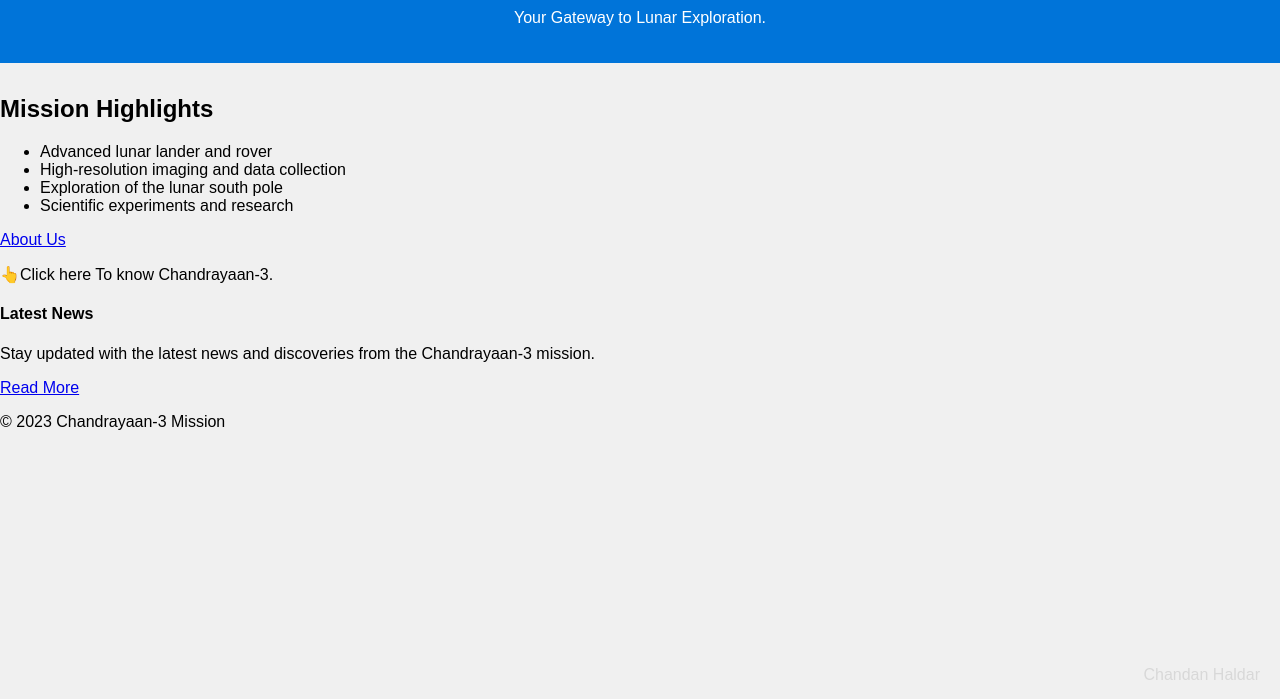
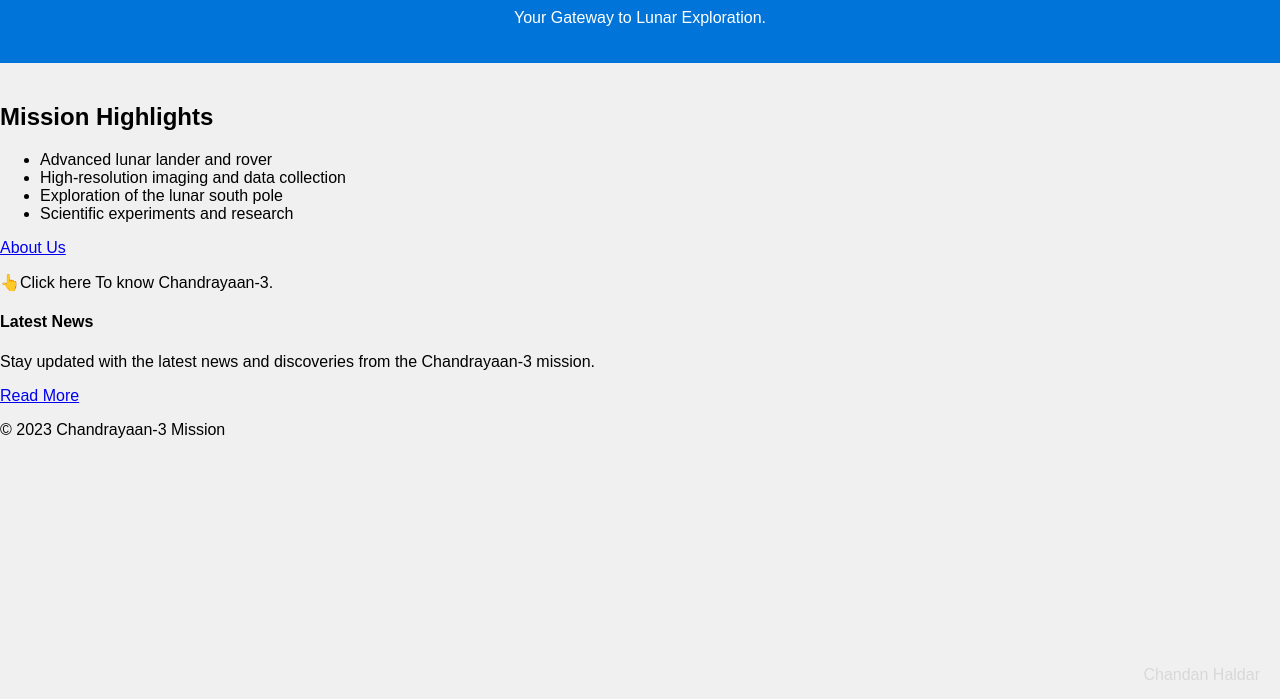
Before and after one commit to Chandan265/Chandrayaan-3_In_html, a plain HTML site: page index.html in a window 1280 px wide. Shown: the part 101-800 px from the top of the page. Drawn offline with Linux system fonts and the light colour scheme.

Commit message:
Update index.html

```diff
--- a/index.html
+++ b/index.html
@@ -23,7 +23,7 @@ h1 {
 }
 .container {
     max-width: 800px;
-    margin: 2px;
+    margin: 10px auto;
     padding: 5px;
 }
 .watermark {
```
